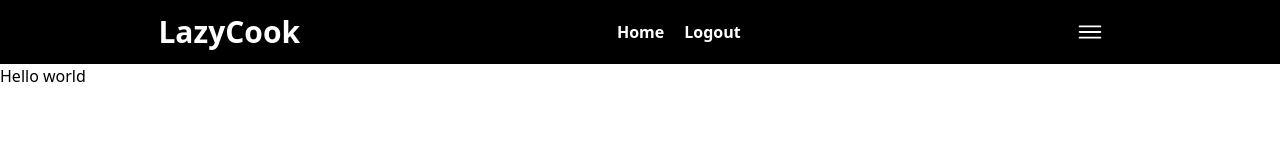
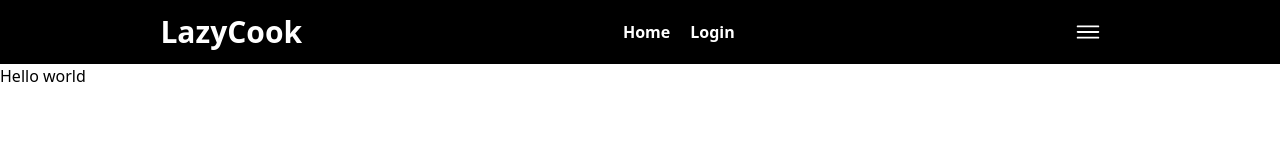
Before and after one commit to Leap-1f/LazyCook, a Next.js app in the folder frontend/: page / in a window 1280 px wide. Shown: the top 160 px of the page. Built offline with nearby package versions, Linux system fonts and the light colour scheme.

Commit message:
Fixed header issue.

```diff
--- a/frontend/src/components/layout/header.tsx
+++ b/frontend/src/components/layout/header.tsx
@@ -16,12 +16,12 @@ export default function Header() {
         <a href="http://localhost:3000" className="text-white font-semibold">
           Home
         </a>
-        {loggedIn === true && (
+        {loggedIn === false && (
           <a href="/api/auth/login" className="text-white font-semibold">
             Login
           </a>
         )}
-        {loggedIn === false && (
+        {loggedIn === true && (
           <a href="/api/auth/logout" className="text-white font-semibold">
             Logout
           </a>
```
